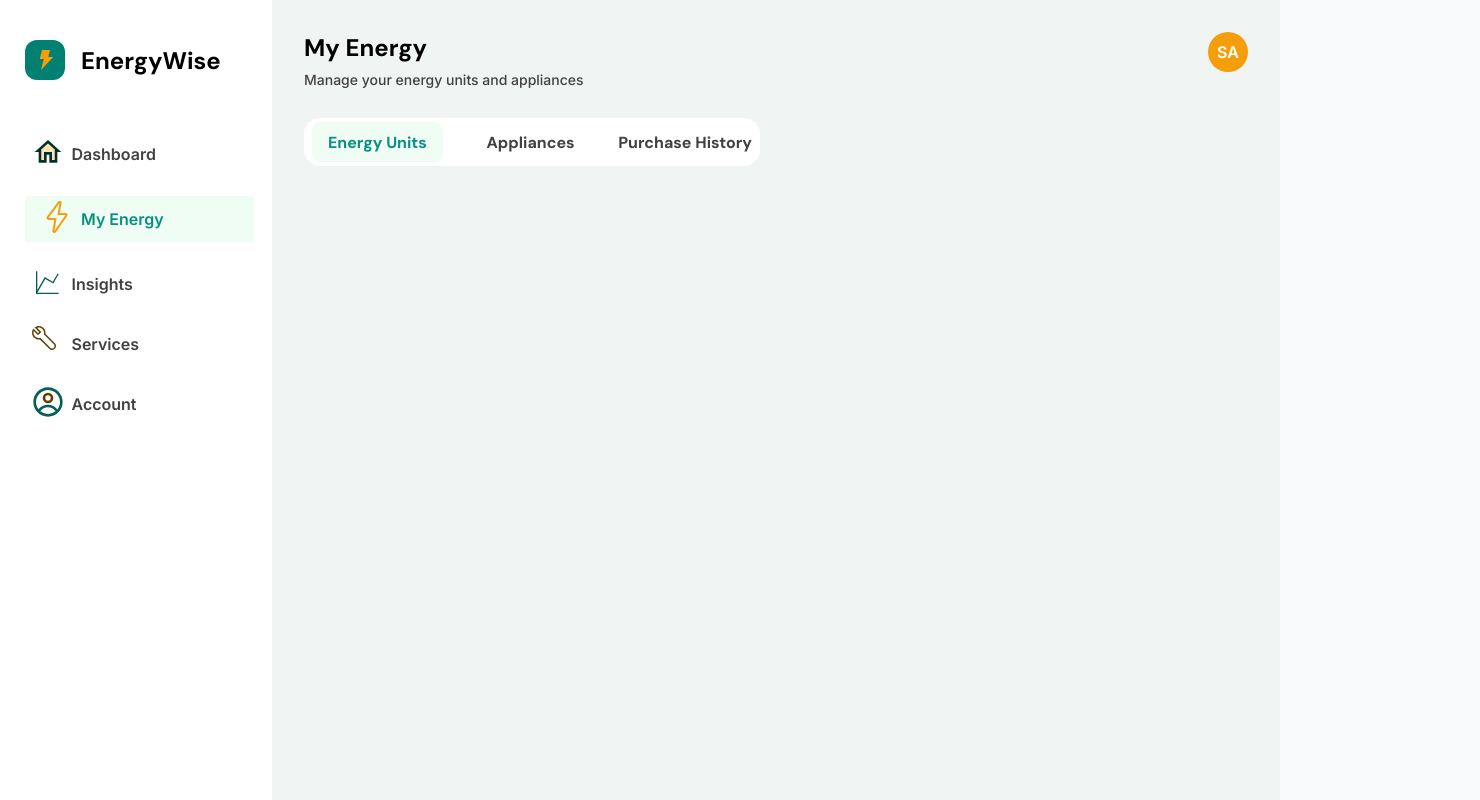
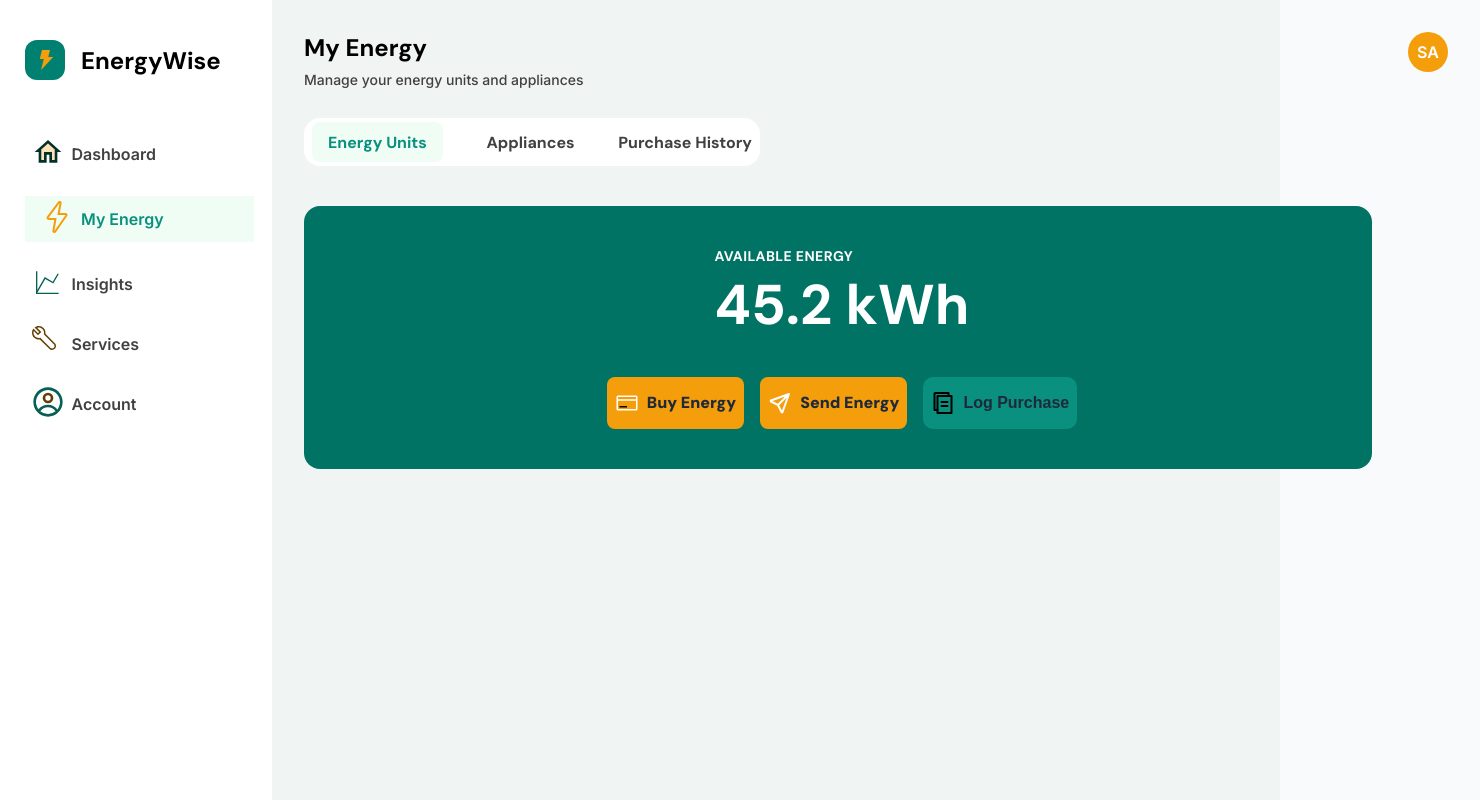
Before and after one commit to WTF-CapstoneProject-Team41/EnergyWise-frontend, a React (Vite) app: page /my-energy in a window 1280 px wide. Shown: the whole page, 1480 px wide, since content can reach past the window. Built offline with nearby package versions, Linux system fonts and the light colour scheme.

Commit message:
balance card banner, buttons

```diff
--- a/src/pages/MyEnergy/MyEnergy.module.css
+++ b/src/pages/MyEnergy/MyEnergy.module.css
@@ -1,3 +1,6 @@
+.page {
+  width: calc(100%-276px);
+}
 .header {
   display: flex;
   align-items: flex-start;
--- a/src/pages/MyEnergy/tabs/EnergyUnits.jsx
+++ b/src/pages/MyEnergy/tabs/EnergyUnits.jsx
@@ -1,5 +1,77 @@
+import styles from "./EnergyUnits.module.css";
+
 function EnergyUnits() {
-  return <div></div>;
+  return (
+    <div className={styles.container}>
+      <div className={styles.frame}>
+        <p className={styles.balanceLabel}>AVAILABLE ENERGY</p>
+        <p className={styles.balanceValue}>
+          45.2 <span>kWh</span>
+        </p>
+      </div>
+
+      <div className={styles.actions}>
+        <button className={styles.btnAmber}>
+          <svg
+            xmlns="http://www.w3.org/2000/svg"
+            width="24"
+            height="24"
+            fill="none"
+          >
+            <path
+              fill="#fff"
+              d="M21 4.5H3A1.5 1.5 0 0 0 1.5 6v12A1.5 1.5 0 0 0 3 19.5h18a1.5 1.5 0 0 0 1.5-1.5V6A1.5 1.5 0 0 0 21 4.5ZM21 6v2.25H3V6h18ZM3 18V9.75h18V18H3Z"
+            />
+            <path fill="#000" d="M4.5 15H12v1.5H4.5V15Z" />
+          </svg>
+
+          <span>Buy Energy</span>
+        </button>
+        <button className={styles.btnAmber}>
+          <svg
+            xmlns="http://www.w3.org/2000/svg"
+            width="24"
+            height="24"
+            fill="none"
+          >
+            <path
+              stroke="#fff"
+              strokeLinecap="round"
+              strokeLinejoin="round"
+              strokeWidth="2"
+              d="M10 14 21 3M10 14l3.5 7a.55.55 0 0 0 1 0L21 3M10 14l-7-3.5a.55.55 0 0 1 0-1L21 3"
+            />
+          </svg>
+
+          <span>Send Energy</span>
+        </button>
+        <button className={styles.btnOutline}>
+          <svg
+            xmlns="http://www.w3.org/2000/svg"
+            width="24"
+            height="24"
+            fill="none"
+          >
+            <path
+              stroke="#000"
+              strokeLinejoin="round"
+              strokeWidth="2"
+              d="M6.5 5h14v17h-14V5Z"
+            />
+            <path
+              stroke="#000"
+              strokeLinecap="round"
+              strokeLinejoin="round"
+              strokeWidth="2"
+              d="M17.5 5V2H4a.5.5 0 0 0-.5.5V19h3m4-8h6m-6 4h6"
+            />
+          </svg>
+
+          <span>Log Purchase</span>
+        </button>
+      </div>
+    </div>
+  );
 }
 
 export default EnergyUnits;
--- a/src/pages/MyEnergy/tabs/EnergyUnits.module.css
+++ b/src/pages/MyEnergy/tabs/EnergyUnits.module.css
@@ -0,0 +1,97 @@
+.container {
+  display: flex;
+  width: 1068px;
+  height: 263px;
+  padding: 32px 32px 32px 40px;
+  flex-direction: column;
+  justify-content: center;
+  align-items: center;
+  border-radius: 16px;
+  background: #007365;
+  margin-top: 40px;
+  margin-right: 76px;
+}
+
+/* .balanceCard {
+  display: flex;
+  width: 595px;
+  flex-direction: column;
+  justify-content: space-between;
+  align-items: center;
+  gap: 32px;
+} */
+.frame {
+  display: flex;
+  flex-direction: column;
+  align-items: flex-start;
+}
+
+.balanceLabel {
+  color: #ffffff;
+  font-family: "DM Sans";
+  font-size: 14px;
+  font-style: normal;
+  font-weight: 700;
+  line-height: 140%; /* 19.6px */
+  letter-spacing: 0.42px;
+}
+
+.balanceValue {
+  color: #fff;
+  font-family: "DM Sans";
+  font-size: 56px;
+  font-style: normal;
+  font-weight: 700;
+  line-height: 140%; /* 78.4px */
+}
+
+.actions {
+  display: flex;
+  justify-content: center;
+  gap: 16px;
+  margin-top: 32px;
+  /* flex-wrap: wrap; */
+}
+
+.btnAmber {
+  display: flex;
+  height: 52px;
+  padding: 8px;
+  justify-content: center;
+  align-items: center;
+  gap: 8px;
+  border-radius: 8px;
+  background: var(--secondary-color);
+  color: var(--text-color);
+  font-family: var(--font-heading);
+  font-size: 16px;
+  font-weight: 900;
+  border: none;
+  cursor: pointer;
+  transition: background 0.15s;
+}
+
+.btnAmber:hover {
+  background: rgba(245, 159, 11, 0.664);
+}
+
+.btnOutline {
+  display: flex;
+  height: 52px;
+  padding: 8px;
+  justify-content: center;
+  align-items: center;
+  gap: 8px;
+  background: var(--primary-color);
+  color: var(--text-color);
+  font-size: 16px;
+  font-weight: 900;
+  border-radius: 10px;
+  border: none;
+  cursor: pointer;
+  transition: background 0.15s;
+}
+
+.btnOutline:hover {
+  background: rgba(255, 255, 255, 0.1);
+}
```
